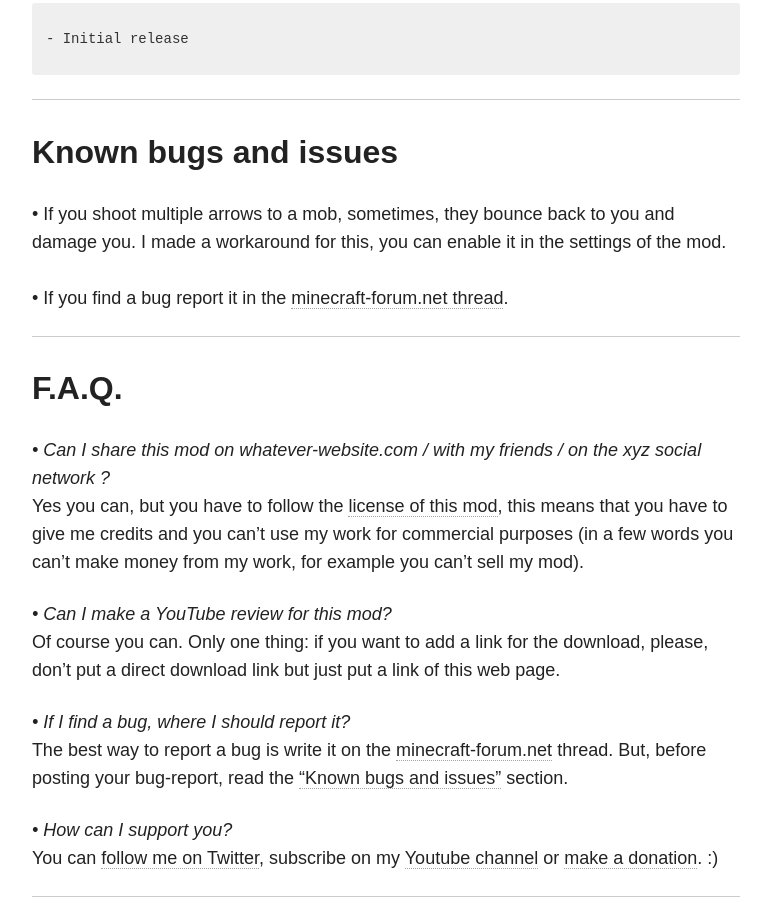
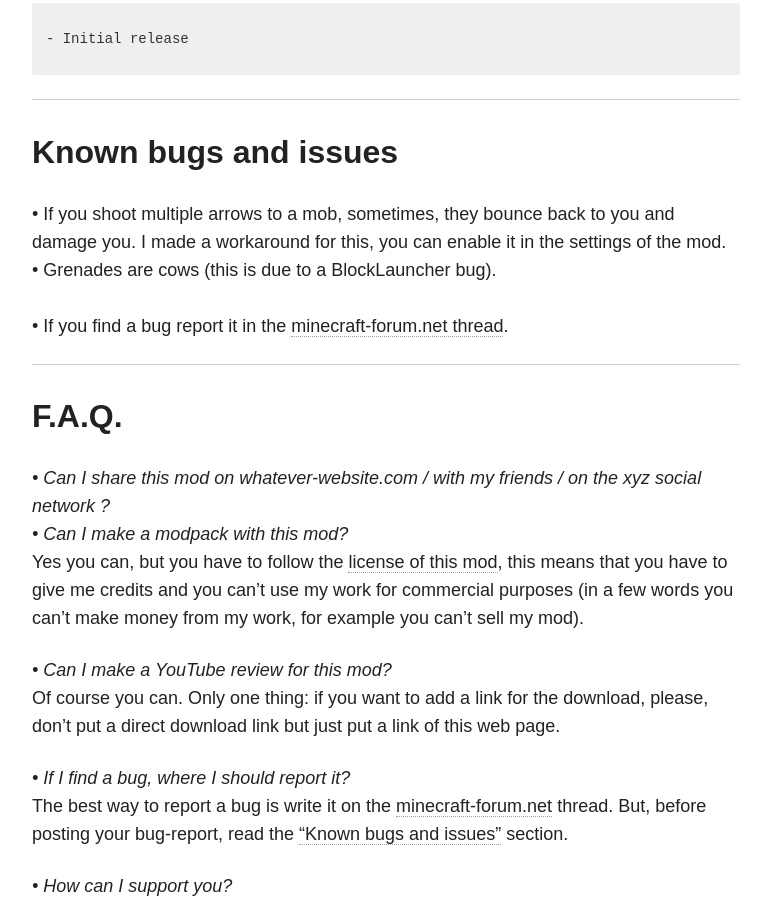
Before and after one commit to Desno365/Desno365.github.io, a Jekyll site: the page built from minecraft/desnoguns-mod/index.md, in a window 1280 px wide and 900 px high, scrolled down 14568 px. Shown: the whole window, without its empty margins (254-1025 px from the left). Built offline with Jekyll 4.4.1, drawn with Linux system fonts in a browser that asks for light colours; nearby versions of some CDN libraries; comment, search, counter and statistics services are not loaded.

Commit message:
Little changes

```diff
--- a/minecraft/desnoguns-mod/index.md
+++ b/minecraft/desnoguns-mod/index.md
@@ -173,7 +173,8 @@ Click an icon under the "**Crafting**" column to display the crafting recipe of
 
 ## Known bugs and issues
 
-• If you shoot multiple arrows to a mob, sometimes, they bounce back to you and damage you. I made a workaround for this, you can enable it in the settings of the mod.<br><br>
+• If you shoot multiple arrows to a mob, sometimes, they bounce back to you and damage you. I made a workaround for this, you can enable it in the settings of the mod.<br>
+• Grenades are cows (this is due to a BlockLauncher bug).<br><br>
 • If you find a bug report it in the [minecraft-forum.net thread][thread].
 
 ---
@@ -181,6 +182,7 @@ Click an icon under the "**Crafting**" column to display the crafting recipe of
 ## F.A.Q.
 
 *• Can I share this mod on whatever-website.com / with my friends / on the xyz social network ?*<br>
+*• Can I make a modpack with this mod?*<br>
 Yes you can, but you have to follow the [license of this mod]({{ site.url }}/minecraft/desnoguns-mod/#copyrights), this means that you have to give me credits and you can't use my work for commercial purposes (in a few words you can't make money from my work, for example you can't sell my mod).<br>
 
 *• Can I make a YouTube review for this mod?*<br>
```
